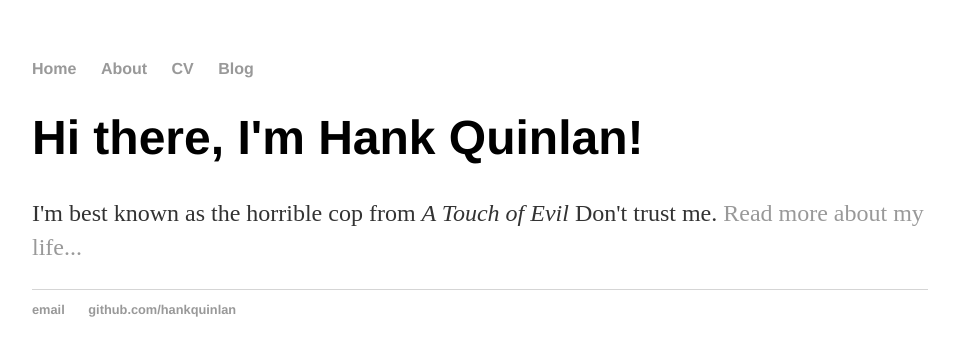
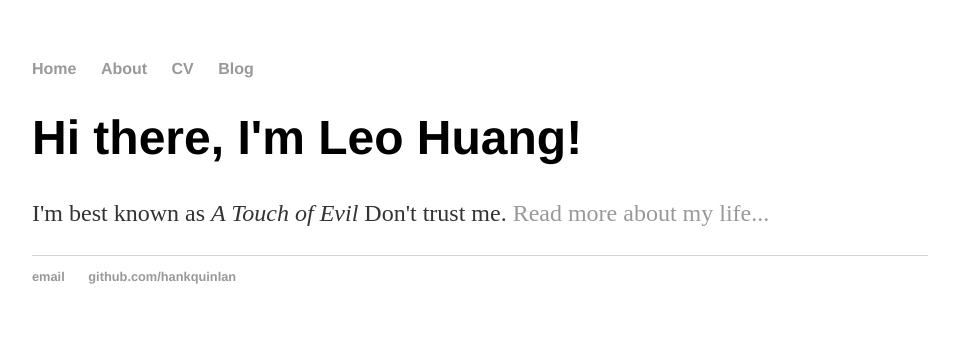
Before and after one commit to huangl68/huangl68.github.io, a Jekyll site: the page built from index.html, in a window 1280 px wide. Shown: the top 356 px of the page, without its empty margins (160-1119 px from the left). Built offline with Jekyll 4.4.1, drawn with Linux system fonts in a browser that asks for light colours.

Commit message:
Update index.html

```diff
--- a/index.html
+++ b/index.html
@@ -1,8 +1,8 @@
 ---
 layout: default
-title: Hank Quinlan, Horrible Cop
+title: Leo Huang HAHA
 ---
 <div class="blurb">
-	<h1>Hi there, I'm Hank Quinlan!</h1>
-	<p>I'm best known as the horrible cop from <em>A Touch of Evil</em> Don't trust me. <a href="/about">Read more about my life...</a></p>
+	<h1>Hi there, I'm Leo Huang!</h1>
+	<p>I'm best known as <em>A Touch of Evil</em> Don't trust me. <a href="/about">Read more about my life...</a></p>
 </div><!-- /.blurb -->
```
